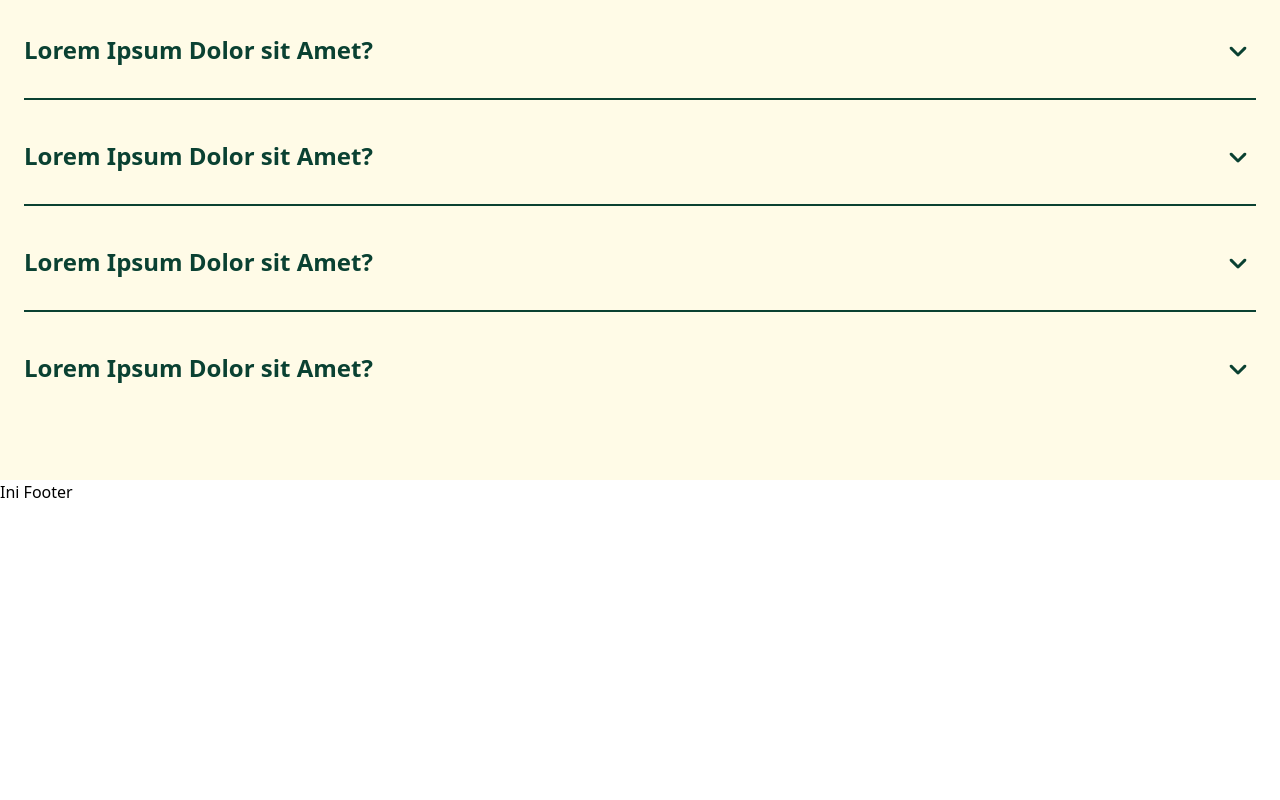
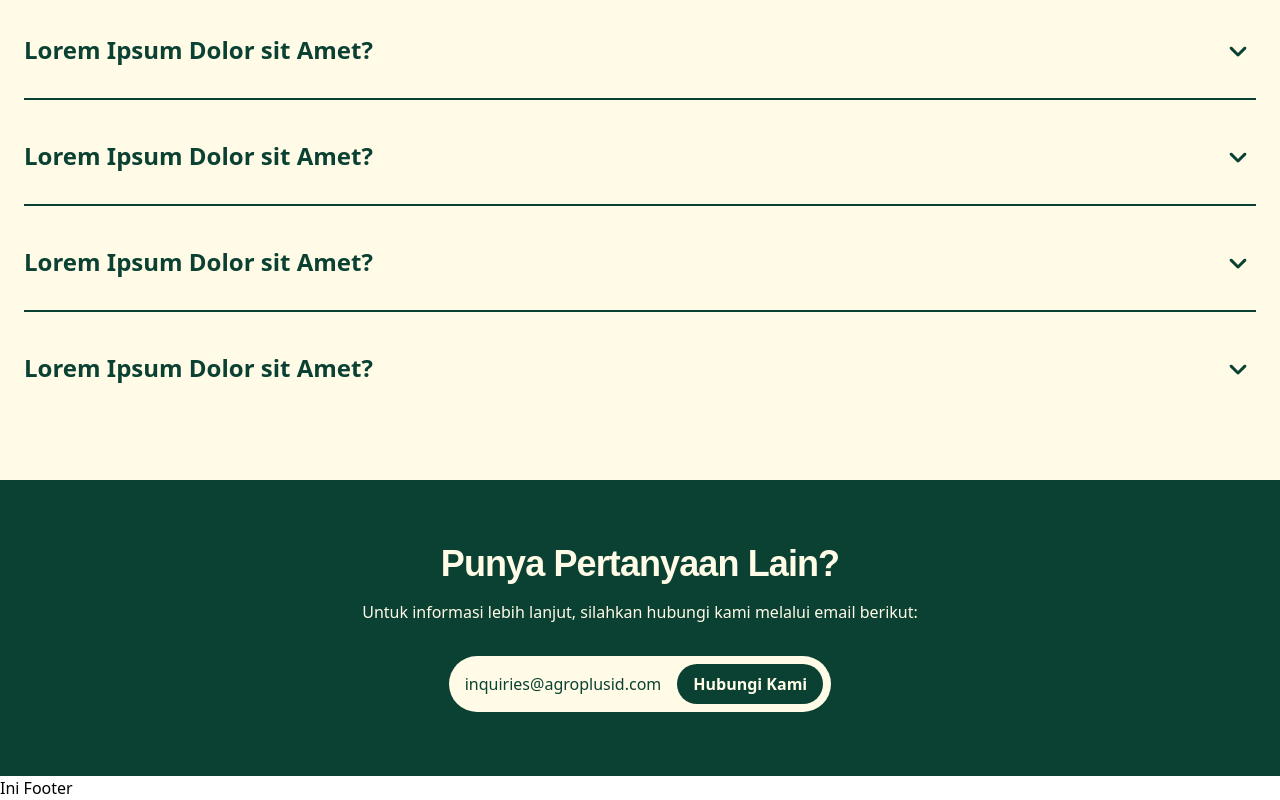
Before and after one commit to agroplus-id/www, a Next.js app: page / in a window 1280 px wide. Shown: the part 4117-4917 px from the top of the page. Before the commit the page ends 4621 px from the top, so only its background shows below. Built offline with nearby package versions, Linux system fonts and the light colour scheme; a web font is replaced by a local one.

Commit message:
Implements Contacs section

```diff
--- a/app/page.tsx
+++ b/app/page.tsx
@@ -1,4 +1,5 @@
 import ComprofSection from "@/components/sections/Comprof";
+import ContactSection from "@/components/sections/Contacs";
 import FAQSection from "@/components/sections/FAQ";
 import FeaturesSection from "@/components/sections/Features";
 import HRSection from "@/components/sections/HR";
@@ -17,6 +18,7 @@ export default function Home() {
       <PartnersSection />
       <HRSection />
       <FAQSection />
+      <ContactSection />
     </div>
   );
 }
--- /dev/null
+++ b/components/sections/Contacs.tsx
@@ -0,0 +1,28 @@
+import Button from "../buttons/Button";
+
+export default function ContactSection() {
+  return (
+    <section className="section-bg bg-agro-green-600 text-agro-green-100">
+      <div className="flex flex-col section-content py-16 items-center gap-8">
+        <div id="comprof-header" className="flex flex-col items-center gap-4">
+          <h2 className="flex flex-1 heading-2">Punya Pertanyaan Lain?</h2>
+          <p className="flex flex-1">
+            Untuk informasi lebih lanjut, silahkan hubungi kami melalui email
+            berikut:
+          </p>
+        </div>
+        <div className="flex flex-row w-fit items-center content-center bg-agro-green-100 text-agro-green-600 rounded-full p-2 gap-4 pl-4">
+          <p className="font-medium">inquiries@agroplusid.com</p>
+          <Button
+            variant="Dark"
+            href="https://mail.google.com/mail/?view=cm&fs=1&to=inquiries@agroplusid.com"
+            target="_blank"
+            rel="noopener noreferrer"
+          >
+            Hubungi Kami
+          </Button>
+        </div>
+      </div>
+    </section>
+  );
+}
```
